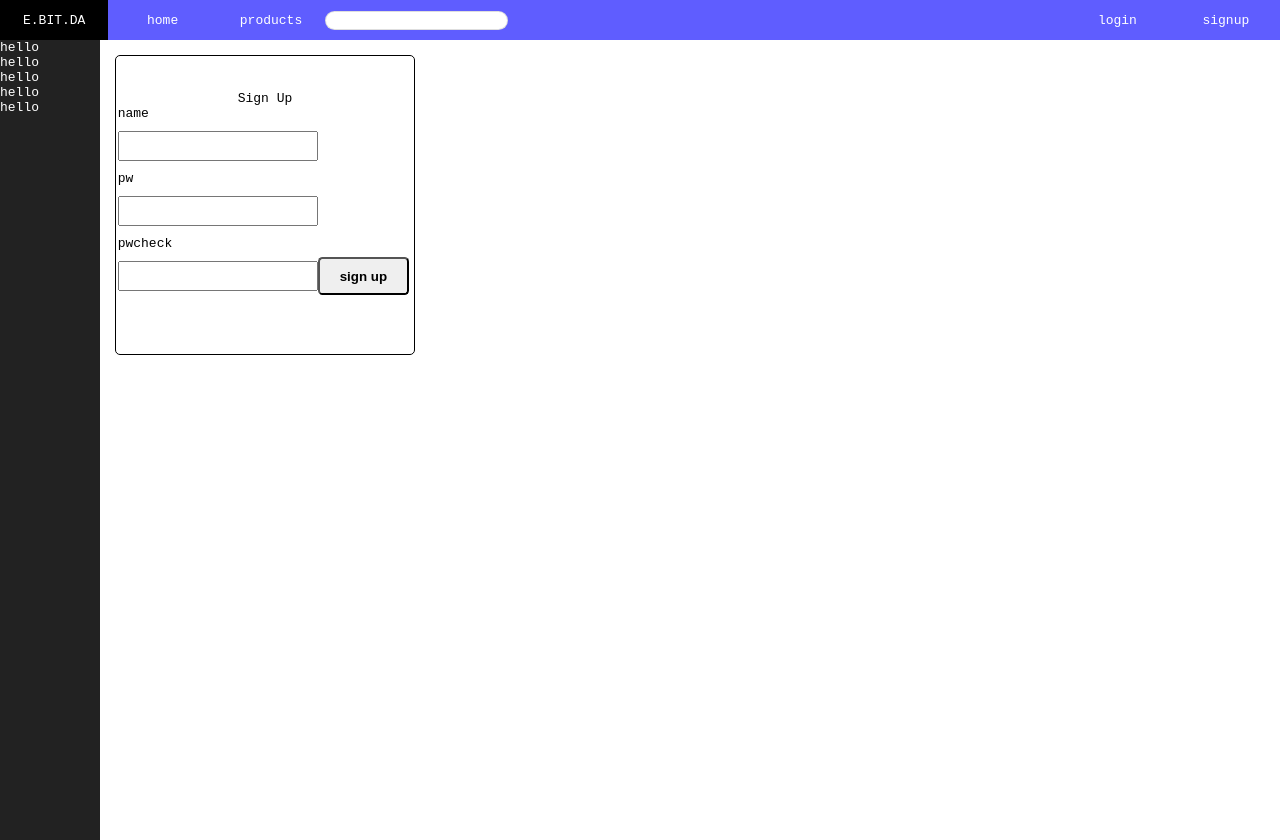
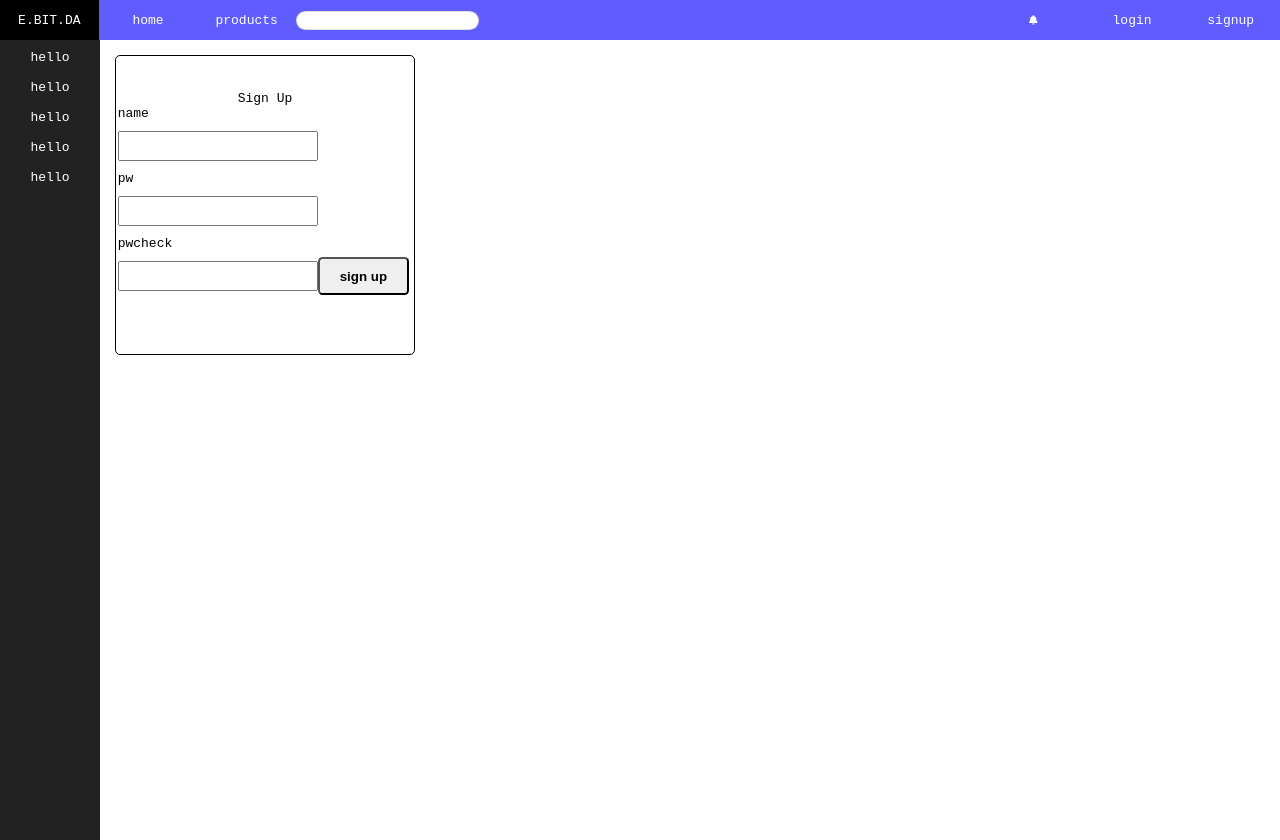
Before and after one commit to songvc/react-graphql, a React (Vite) app in the folder client/: page /signup in a window 1280 px wide. Built offline with nearby package versions, Linux system fonts and the light colour scheme; no server answers; what apollo-link-ws would draw is missing.

Commit message:
add tab components

```diff
--- a/client/package.json
+++ b/client/package.json
@@ -12,6 +12,8 @@
   "license": "ISC",
   "dependencies": {
     "@apollo/react-hooks": "^3.1.3",
+    "@fortawesome/fontawesome-svg-core": "^1.2.28",
+    "@fortawesome/free-solid-svg-icons": "^5.13.0",
     "@fortawesome/react-fontawesome": "^0.1.9",
     "apollo-boost": "^0.4.7",
     "apollo-cache-inmemory": "^1.6.5",
--- a/client/src/components/Header.js
+++ b/client/src/components/Header.js
@@ -3,6 +3,8 @@ import styled from 'styled-components';
 import { Link } from 'react-router-dom';
 import { useSelector } from 'react-redux';
 import Searchbar from './Searchbar';
+import { FontAwesomeIcon } from '@fortawesome/react-fontawesome';
+import { faBell } from '@fortawesome/free-solid-svg-icons'
 
 const Container = styled.div`
     display: flex;
@@ -22,6 +24,9 @@ const Item = styled.div`
     display: flex;
     :hover {
         background-color: black;
+    }
+    :nth-child(4n+4) {
+
     }
 `;
 
@@ -53,6 +58,9 @@ const Header = () => {
 
         </Filler>
         <Item>
+            <FontAwesomeIcon icon={faBell} size="xs" />
+        </Item>
+        <Item>
             <Link to="/login">{(session)? session.user.email : 'login'}</Link>
         </Item>
         <Item>
--- a/client/src/components/MainBoard.js
+++ b/client/src/components/MainBoard.js
@@ -2,6 +2,7 @@ import React from 'react';
 import styled from 'styled-components';
 import useFetch from 'use-http';
 import StockTicker from './StockTicker';
+import { Tab, TabContainer } from './Tabs';
 
 const Frame = styled.div`
 `;
@@ -35,6 +36,20 @@ const MainBoard = () => {
     const filtered = data.filter((data,i) => i < 50);
 
     return <Frame>
+        <div>
+            <TabContainer>
+                <Tab>hello1</Tab>
+                <Tab>hello2</Tab>
+                <Tab>hello3</Tab>
+            </TabContainer>
+            <div>market info</div>
+            <div>market info</div>
+            <div>market info</div>
+            <div>market info</div>
+        </div>
+        <div>
+            advertisement
+        </div>
         <Header>Stock Market</Header>
             <Container>
                 {error && 'error!'}
--- a/client/src/components/SideMenu.js
+++ b/client/src/components/SideMenu.js
@@ -1,5 +1,6 @@
 import React from 'react';
 import styled from 'styled-components';
+import { Link } from 'react-router-dom';
 
 const Container = styled.div`
     background-color: #222222;
@@ -9,14 +10,29 @@ const Container = styled.div`
 const Items = styled.div`
     background-color: #222222;
     color: white;
+    display: flex;
+    align-items: center;
+    justify-content: center;
+    margin: 5px 0px;
+    padding: 5px 0px;
 `;
 const SideMenu = () => {
     return <Container>
-        <Items>hello</Items>
-        <Items>hello</Items>
-        <Items>hello</Items>
-        <Items>hello</Items>
-        <Items>hello</Items>
+        <Items>
+            <Link to="/">hello</Link>
+        </Items>
+        <Items>
+            <Link to="/">hello</Link>
+        </Items>
+        <Items>
+            <Link to="/">hello</Link>
+        </Items>
+        <Items>
+            <Link to="/">hello</Link>
+        </Items>
+        <Items>
+            <Link to="/">hello</Link>
+        </Items>
     </Container>
 }
 
--- /dev/null
+++ b/client/src/components/Tabs.js
@@ -0,0 +1,32 @@
+import React, { useState } from 'react';
+import styled from 'styled-components';
+
+const TabContainerStyle = styled.div`
+    display:block;
+    flex: display;
+    flex-direction: row;
+`;
+
+const TabStyle = styled.div`
+    display: inline;
+    padding: 15px;
+`;
+
+export const TabContainer = ({children}) => {
+    const [ current, SetCurrent ] = useState(0);
+    return <TabContainerStyle>
+        {children}
+    </TabContainerStyle>
+}
+
+export const Tab = ({ children }) => {
+    return <TabStyle>
+        {children}
+    </TabStyle>
+}
+
+{/* <TabContainer>
+    <Tab>ff</Tab>
+    <Tab>ff</Tab>
+    <Tab>ff</Tab>
+</TabContainer> */}
```
Also changed, not shown: client/src/components/Headline.js (added), client/src/components/NewStream.js (added), client/src/components/NotificationCenter.js (added), 1 other file (tests, documents, lock files or other folders).
